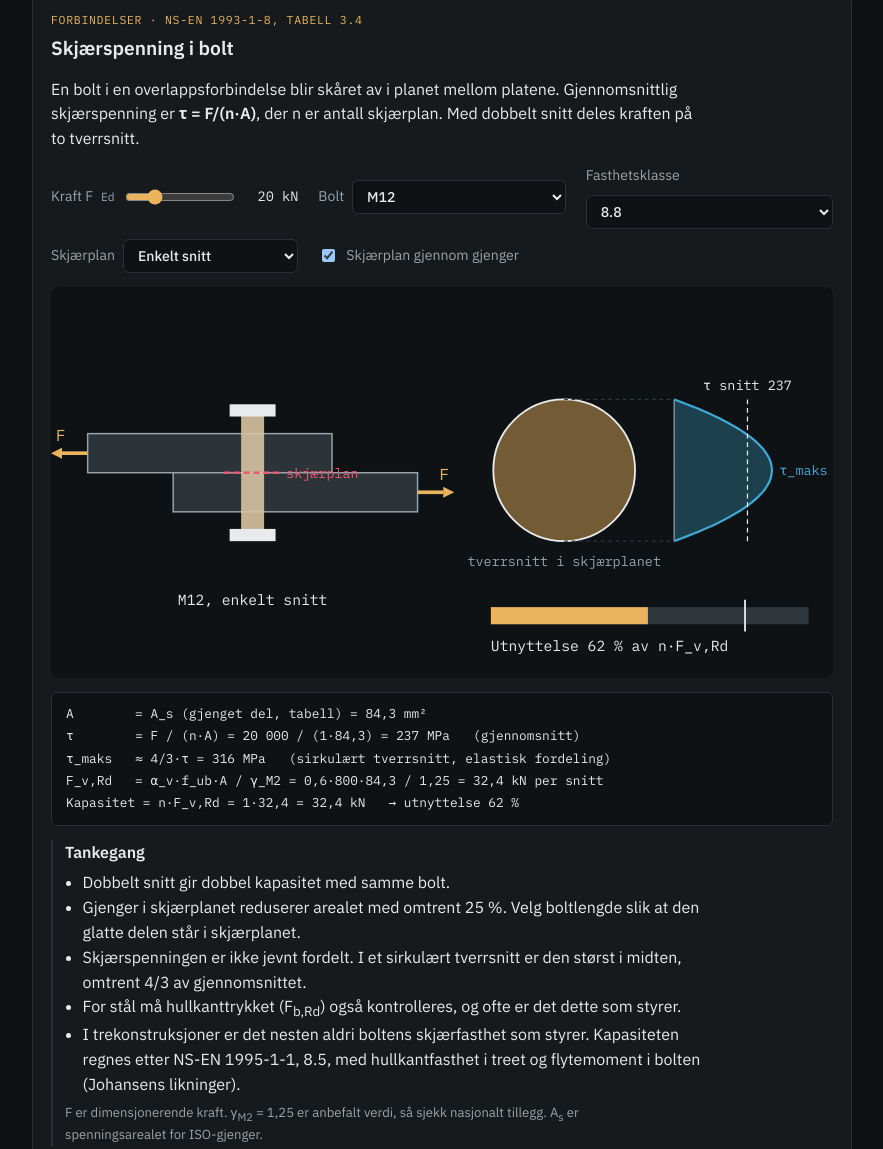
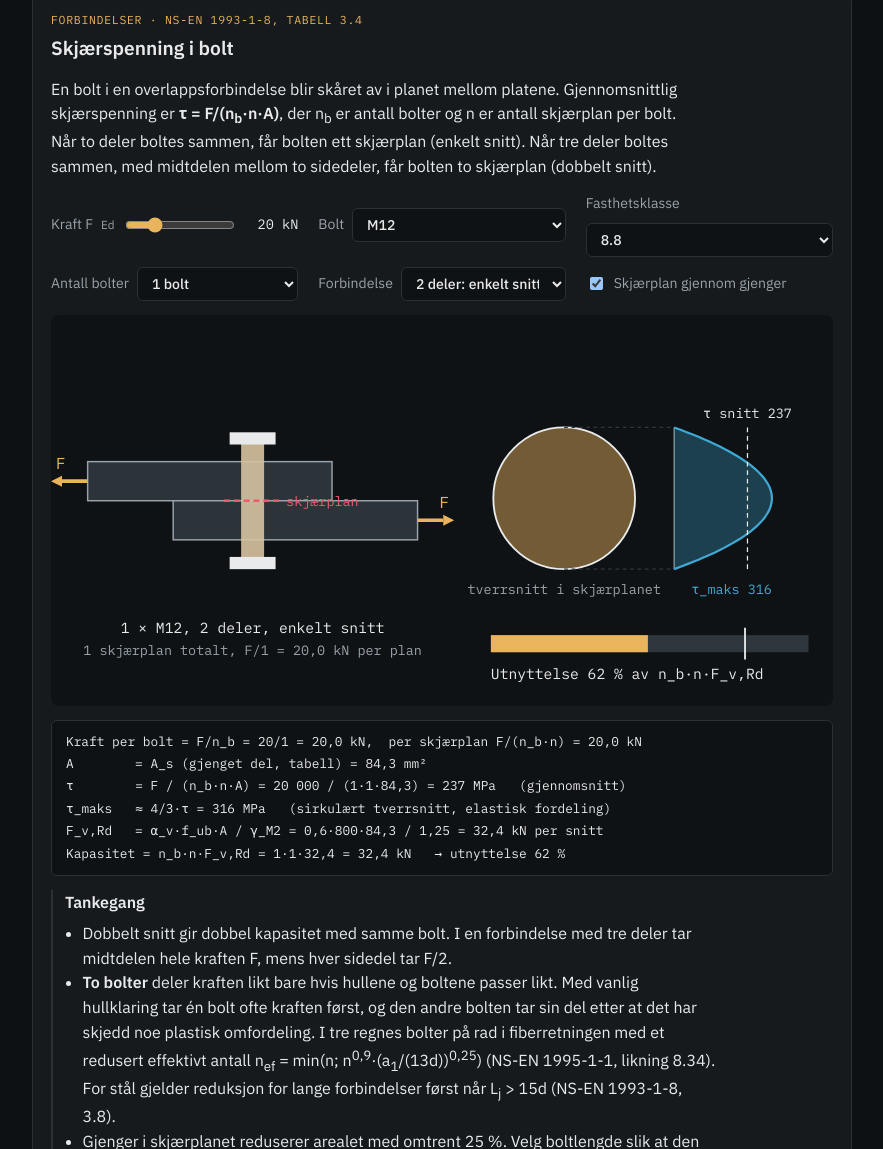
Before and after one commit to astensrudhuseierne-debug/styrke-visualisering, a plain HTML site: page index.html in a window 1280 px wide. Shown: the part 4258-5407 px from the top of the page, without its empty margins (198-1081 px from the left). Drawn offline with nearby package versions, Linux system fonts and the light colour scheme; animation ran at ten frames a second; a web font is replaced by a local one.

Commit message:
Bolt: valg av 1 eller 2 bolter og forbindelse med 2 eller 3 deler
Co-Authored-By: Claude Opus 5.5 <noreply@anthropic.com>
Claude-Session: https://claude.ai/code/session_01PqTS1QqeekzK42UAHdB2Tb

```diff
--- a/index.html
+++ b/index.html
@@ -179,18 +179,20 @@ Kontroll ved x = 1 rad:  sin² = 0,841² = 0,708   cos² = 0,540² = 0,292   sum
   <!-- Bolt -->
   <section class="mod" id="bolt">
     <div class="mod-head"><span class="tag">Forbindelser · NS-EN 1993-1-8, tabell 3.4</span><h2>Skjærspenning i bolt</h2></div>
-    <p>En bolt i en overlappsforbindelse blir skåret av i planet mellom platene. Gjennomsnittlig skjærspenning er <b>τ = F/(n·A)</b>, der n er antall skjærplan. Med dobbelt snitt deles kraften på to tverrsnitt.</p>
+    <p>En bolt i en overlappsforbindelse blir skåret av i planet mellom platene. Gjennomsnittlig skjærspenning er <b>τ = F/(n<sub>b</sub>·n·A)</b>, der n<sub>b</sub> er antall bolter og n er antall skjærplan per bolt. Når to deler boltes sammen, får bolten ett skjærplan (enkelt snitt). Når tre deler boltes sammen, med midtdelen mellom to sidedeler, får bolten to skjærplan (dobbelt snitt).</p>
     <div class="ctrl">
       <label>Kraft F<sub>Ed</sub> <input type="range" id="v-f" min="1" max="80" step="1" value="20"><output id="v-f-o"></output></label>
       <label>Bolt <select id="v-d"><option>M8</option><option>M10</option><option selected>M12</option><option>M16</option><option>M20</option><option>M24</option></select></label>
       <label>Fasthetsklasse <select id="v-c"><option>4.6</option><option>5.6</option><option selected>8.8</option><option>10.9</option></select></label>
-      <label>Skjærplan <select id="v-n"><option value="1">Enkelt snitt</option><option value="2">Dobbelt snitt</option></select></label>
+      <label>Antall bolter <select id="v-nb"><option value="1">1 bolt</option><option value="2">2 bolter</option></select></label>
+      <label>Forbindelse <select id="v-n"><option value="1">2 deler: enkelt snitt</option><option value="2">3 deler: dobbelt snitt</option></select></label>
       <label><input type="checkbox" id="v-t" checked> Skjærplan gjennom gjenger</label>
     </div>
     <div class="viz"><svg id="v-svg" viewBox="0 0 640 320" role="img" aria-label="Boltforbindelse med skjærplan og skjærspenningsfordeling i bolten"></svg></div>
     <pre class="calc" id="v-calc"></pre>
     <div class="think"><b>Tankegang</b><ul>
-      <li>Dobbelt snitt gir dobbel kapasitet med samme bolt.</li>
+      <li>Dobbelt snitt gir dobbel kapasitet med samme bolt. I en forbindelse med tre deler tar midtdelen hele kraften F, mens hver sidedel tar F/2.</li>
+      <li><b>To bolter</b> deler kraften likt bare hvis hullene og boltene passer likt. Med vanlig hullklaring tar én bolt ofte kraften først, og den andre bolten tar sin del etter at det har skjedd noe plastisk omfordeling. I tre regnes bolter på rad i fiberretningen med et redusert effektivt antall n<sub>ef</sub> = min(n; n<sup>0,9</sup>·(a<sub>1</sub>/(13d))<sup>0,25</sup>) (NS-EN 1995-1-1, likning 8.34). For stål gjelder reduksjon for lange forbindelser først når L<sub>j</sub> > 15d (NS-EN 1993-1-8, 3.8).</li>
       <li>Gjenger i skjærplanet reduserer arealet med omtrent 25 %. Velg boltlengde slik at den glatte delen står i skjærplanet.</li>
       <li>Skjærspenningen er ikke jevnt fordelt. I et sirkulært tverrsnitt er den størst i midten, omtrent 4/3 av gjennomsnittet.</li>
       <li>For stål må hullkanttrykket (F<sub>b,Rd</sub>) også kontrolleres, og ofte er det dette som styrer.</li>
@@ -936,30 +938,31 @@ R      = √(((σx − σy)/2)² + τ²) = √(${n(a, 2)}² + ${n(tx, 2)}²) = $
   const BOLT = { M8: [8, 36.6], M10: [10, 58], M12: [12, 84.3], M16: [16, 157], M20: [20, 245], M24: [24, 353] };
   const BCL = { '4.6': [400, 0.6], '5.6': [500, 0.6], '8.8': [800, 0.6], '10.9': [1000, 0.5] };
   function bolt() {
-    const F = +$('v-f').value, [d, As] = BOLT[$('v-d').value], [fub, avT] = BCL[$('v-c').value], ns = +$('v-n').value, thr = $('v-t').checked;
+    const F = +$('v-f').value, [d, As] = BOLT[$('v-d').value], [fub, avT] = BCL[$('v-c').value], ns = +$('v-n').value, nb = +$('v-nb').value, thr = $('v-t').checked;
     $('v-f-o').textContent = n(F, 0) + ' kN';
     const Ag = Math.PI * d * d / 4, A = thr ? As : Ag, av = thr ? avT : 0.6;
-    const tau = F * 1000 / (ns * A), tmax = 4 / 3 * tau, FvRd = av * fub * A / 1.25 / 1000, util = F / (ns * FvRd);
-    const wb = 8 + d * 0.9, bx = 165;
+    const tau = F * 1000 / (nb * ns * A), tmax = 4 / 3 * tau, FvRd = av * fub * A / 1.25 / 1000, util = F / (nb * ns * FvRd);
+    const wb = 8 + d * 0.9, bxs = nb === 1 ? [165] : [130, 200], bx = bxs[bxs.length - 1];
     let s = '';
     const plate = (x, y, w, h) => `<rect x="${x}" y="${y}" width="${w}" height="${h}" fill="#2c343a" stroke="${C.mu}" stroke-width="1.2"/>`;
-    const shear = y => line(bx - wb / 2 - 14, y, bx + wb / 2 + 14, y, C.r, 2, '5 3') + txt(bx + wb / 2 + 18, y + 4, 'skjærplan', { c: C.r, s: 11 });
+    const shear = y => line(bxs[0] - wb / 2 - 14, y, bx + wb / 2 + 14, y, C.r, 2, '5 3') + txt(bx + wb / 2 + 18, y + 4, 'skjærplan', { c: C.r, s: 11 });
     if (ns === 1) {
       s += plate(30, 120, 200, 32) + plate(100, 152, 200, 32);
-      s += `<rect x="${bx - wb / 2}" y="104" width="${wb}" height="96" fill="${C.wood}" opacity="0.9"/>`;
-      s += `<rect x="${bx - wb}" y="96" width="${2 * wb}" height="10" fill="${C.fg}"/><rect x="${bx - wb}" y="198" width="${2 * wb}" height="10" fill="${C.fg}"/>`;
+      bxs.forEach(bx => { s += `<rect x="${bx - wb / 2}" y="104" width="${wb}" height="96" fill="${C.wood}" opacity="0.9"/>`;
+      s += `<rect x="${bx - wb}" y="96" width="${2 * wb}" height="10" fill="${C.fg}"/><rect x="${bx - wb}" y="198" width="${2 * wb}" height="10" fill="${C.fg}"/>`; });
       s += shear(152);
       s += arrow(30, 136, 0, 136, C.a, 3) + txt(4, 126, 'F', { c: C.a, s: 13 });
       s += arrow(300, 168, 330, 168, C.a, 3) + txt(318, 158, 'F', { c: C.a, s: 13 });
     } else {
       s += plate(30, 100, 200, 26) + plate(30, 174, 200, 26) + plate(100, 126, 200, 48);
-      s += `<rect x="${bx - wb / 2}" y="86" width="${wb}" height="128" fill="${C.wood}" opacity="0.9"/>`;
-      s += `<rect x="${bx - wb}" y="78" width="${2 * wb}" height="10" fill="${C.fg}"/><rect x="${bx - wb}" y="212" width="${2 * wb}" height="10" fill="${C.fg}"/>`;
+      bxs.forEach(bx => { s += `<rect x="${bx - wb / 2}" y="86" width="${wb}" height="128" fill="${C.wood}" opacity="0.9"/>`;
+      s += `<rect x="${bx - wb}" y="78" width="${2 * wb}" height="10" fill="${C.fg}"/><rect x="${bx - wb}" y="212" width="${2 * wb}" height="10" fill="${C.fg}"/>`; });
       s += shear(126) + shear(174);
       s += arrow(30, 113, 0, 113, C.a, 2.5) + txt(4, 104, 'F/2', { c: C.a, s: 12 }) + arrow(30, 187, 0, 187, C.a, 2.5) + txt(4, 207, 'F/2', { c: C.a, s: 12 });
       s += arrow(300, 150, 330, 150, C.a, 3) + txt(318, 140, 'F', { c: C.a, s: 13 });
     }
-    s += txt(165, 260, `${$('v-d').value}, ${ns === 1 ? 'enkelt' : 'dobbelt'} snitt`, { a: 'middle', s: 12, c: C.fg });
+    s += txt(165, 260, `${nb} × ${$('v-d').value}, ${ns === 1 ? '2 deler, enkelt snitt' : '3 deler, dobbelt snitt'}`, { a: 'middle', s: 12, c: C.fg });
+    s += txt(165, 278, `${nb * ns} skjærplan totalt, F/${nb * ns} = ${n(F / (nb * ns), 1)} kN per plan`, { a: 'middle', s: 11 });
     // Tverrsnitt med skjærspenningsfordeling
     const cx = 420, cy = 150, r = 58, over = util > 1;
     s += `<circle cx="${cx}" cy="${cy}" r="${r}" fill="${over ? C.r : C.a}" fill-opacity="${0.15 + 0.5 * Math.min(util, 1)}" stroke="${C.fg}" stroke-width="1.5"/>`;
@@ -968,20 +971,21 @@ R      = √(((σx − σy)/2)² + τ²) = √(${n(a, 2)}² + ${n(tx, 2)}²) = $
     s += line(x0, cy - r, x0, cy + r, C.mu) + line(cx, cy - r, x0, cy - r, C.ln, 1, '3 3') + line(cx, cy + r, x0, cy + r, C.ln, 1, '3 3');
     s += path([[x0, cy - r], ...sample(-1, 1, y => y, 60).map(([y]) => [x0 + W * (1 - y * y), cy + y * r]), [x0, cy + r]], C.b, 1.8, null, C.b, 0.3);
     s += line(x0 + W * 0.75, cy - r, x0 + W * 0.75, cy + r, C.fg, 1, '4 3');
-    s += txt(x0 + W + 6, cy + 4, 'τ_maks ' + n(tmax, 0), { c: C.b, s: 11 }) + txt(x0 + W * 0.75, cy - r - 8, 'τ snitt ' + n(tau, 0), { a: 'middle', c: C.fg, s: 11 });
+    s += txt(x0 + W, cy + r + 20, 'τ_maks ' + n(tmax, 0), { a: 'end', c: C.b, s: 11 }) + txt(x0 + W * 0.75, cy - r - 8, 'τ snitt ' + n(tau, 0), { a: 'middle', c: C.fg, s: 11 });
     // Utnyttelse
     const ux = 360, uw = 260;
     s += `<rect x="${ux}" y="262" width="${uw}" height="14" fill="${C.ln}"/><rect x="${ux}" y="262" width="${uw * Math.min(util, 1.25) / 1.25}" height="14" fill="${over ? C.r : C.a}"/>`;
-    s += line(ux + uw / 1.25, 256, ux + uw / 1.25, 282, C.fg, 1.5) + txt(ux, 298, `Utnyttelse ${n(util * 100, 0)} % av n·F_v,Rd`, { c: over ? C.r : C.fg, s: 12 });
+    s += line(ux + uw / 1.25, 256, ux + uw / 1.25, 282, C.fg, 1.5) + txt(ux, 298, `Utnyttelse ${n(util * 100, 0)} % av n_b·n·F_v,Rd`, { c: over ? C.r : C.fg, s: 12 });
     $('v-svg').innerHTML = s;
     $('v-calc').textContent =
-`A        = ${thr ? `A_s (gjenget del, tabell) = ${n(As, 1)}` : `π·d²/4 = π·${d}²/4 = ${n(Ag, 1)}`} mm²
-τ        = F / (n·A) = ${n(F * 1000, 0)} / (${ns}·${n(A, 1)}) = ${n(tau, 0)} MPa   (gjennomsnitt)
+`Kraft per bolt = F/n_b = ${n(F, 0)}/${nb} = ${n(F / nb, 1)} kN,  per skjærplan F/(n_b·n) = ${n(F / (nb * ns), 1)} kN
+A        = ${thr ? `A_s (gjenget del, tabell) = ${n(As, 1)}` : `π·d²/4 = π·${d}²/4 = ${n(Ag, 1)}`} mm²
+τ        = F / (n_b·n·A) = ${n(F * 1000, 0)} / (${nb}·${ns}·${n(A, 1)}) = ${n(tau, 0)} MPa   (gjennomsnitt)
 τ_maks   ≈ 4/3·τ = ${n(tmax, 0)} MPa   (sirkulært tverrsnitt, elastisk fordeling)
 F_v,Rd   = α_v·f_ub·A / γ_M2 = ${n(av, 1)}·${fub}·${n(A, 1)} / 1,25 = ${n(FvRd, 1)} kN per snitt
-Kapasitet = n·F_v,Rd = ${ns}·${n(FvRd, 1)} = ${n(ns * FvRd, 1)} kN   → utnyttelse ${n(util * 100, 0)} %${over ? '   IKKE OK' : ''}`;
-  }
-  bind(['v-f', 'v-d', 'v-c', 'v-n', 'v-t'], bolt);
+Kapasitet = n_b·n·F_v,Rd = ${nb}·${ns}·${n(FvRd, 1)} = ${n(nb * ns * FvRd, 1)} kN   → utnyttelse ${n(util * 100, 0)} %${over ? '   IKKE OK' : ''}`;
+  }
+  bind(['v-f', 'v-d', 'v-c', 'v-n', 'v-nb', 'v-t'], bolt);
   $('v-t').addEventListener('change', bolt);
 
   // ---------- Steinertillegget ----------
--- a/sw.js
+++ b/sw.js
@@ -1,6 +1,6 @@
 // Service worker: gjør appen tilgjengelig uten nett.
 // Øk versjonsnummeret når filene endres, så hentes ny versjon ved neste åpning.
-const VERSION = 'styrke-v14';
+const VERSION = 'styrke-v15';
 const FONTS = VERSION + '-fonts';
 const ASSETS = [
   './', 'index.html', 'manifest.webmanifest',
```
Also changed, not shown: 1 other file.
